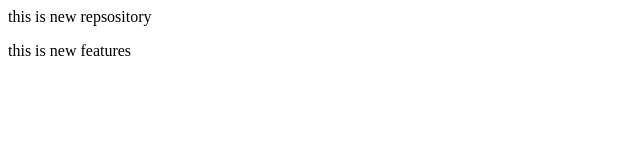
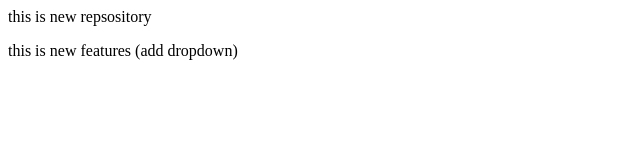
Before and after one commit to ashxvegeta/localrepo, a plain HTML site: page index.html in a window 1280 px wide. Shown: the full height of the page, 0-640 px from the left. Drawn offline with Linux system fonts and the light colour scheme.

```diff
--- a/index.html
+++ b/index.html
@@ -1,2 +1,2 @@
 <p>this is new repsository</p>
-<p>this is new features</p>
+<p>this is new features (add dropdown)</p>
```
